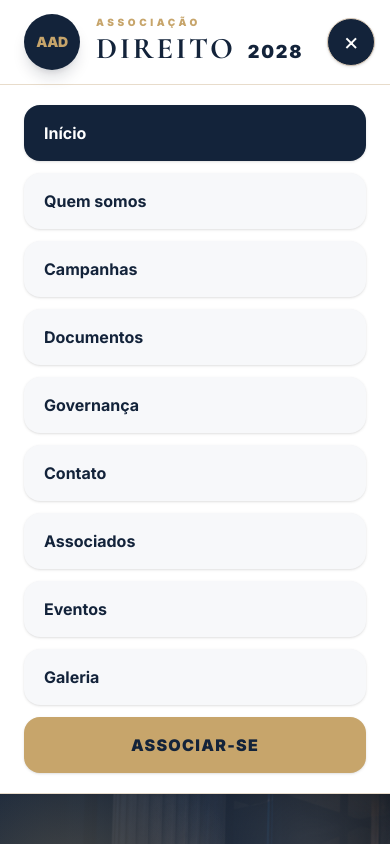
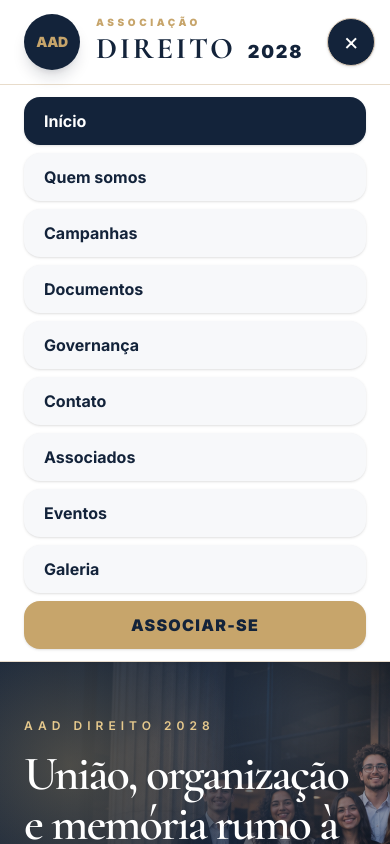
Before and after one commit to agua-2025/Associa-o-Direito-2028, a Next.js app: page / in a window 390 px wide. Both pictures are taken after a click on the button "Abrir menu". Shown: the top 844 px of the page. Built offline with nearby package versions, Linux system fonts and the light colour scheme.

Commit message:
ajustando o menu mobile apertando

```diff
--- a/components/Header.tsx
+++ b/components/Header.tsx
@@ -108,8 +108,8 @@ export function Header() {
       </div>
 
         {menuOpen && (
-        <div className="border-t border-[#e8dccb] bg-white px-6 py-5 lg:hidden">
-          <nav className="mx-auto grid max-w-7xl gap-3 text-base font-bold text-[#13233a]">
+        <div className="border-t border-[#e8dccb] bg-white px-6 py-3 lg:hidden">
+        <nav className="mx-auto grid max-w-7xl gap-2 text-base font-bold text-[#13233a]">
             {[...menuItems, ...mobileExtraItems].map((item) => {
               const active = isActive(item.href);
 
@@ -118,7 +118,7 @@ export function Header() {
                   key={item.href}
                   href={item.href}
                   onClick={closeMenu}
-                  className={`rounded-2xl px-5 py-4 shadow-sm transition ${
+                  className={`rounded-2xl px-5 py-3 shadow-sm transition ${
                     active
                       ? "bg-[#13233a] text-white"
                       : "bg-[#f7f8fa] hover:bg-[#f1ede5]"
@@ -132,7 +132,7 @@ export function Header() {
             <Link
             href="/associados"
             onClick={closeMenu}
-              className="rounded-2xl bg-[#c7a56b] px-5 py-4 text-center font-black uppercase tracking-[0.08em] text-[#13233a] shadow-sm"
+            className="rounded-2xl bg-[#c7a56b] px-5 py-3 text-center font-black uppercase tracking-[0.08em] text-[#13233a] shadow-sm"
           >
   Associar-se
 </Link>
```
Lines whose indentation alone changed are shown as unchanged.
